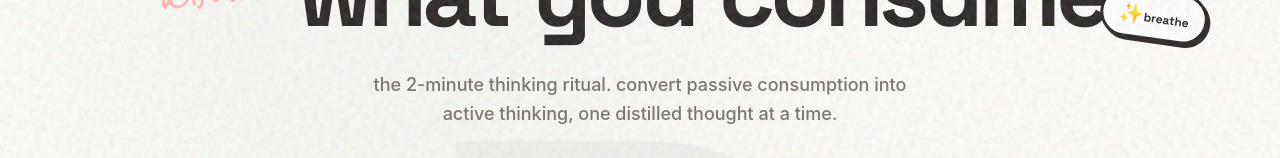
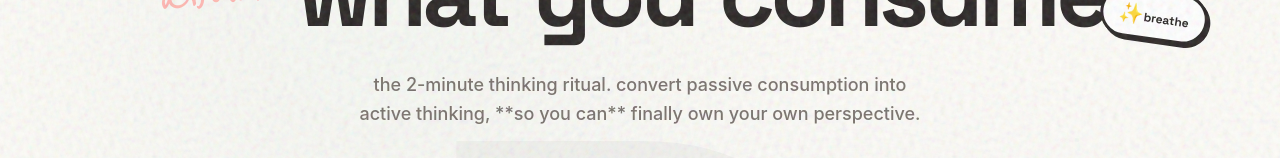
Before and after one commit to Tvshreyas/DISTILL, a Next.js app: page / in a window 1280 px wide. Shown: the part 267-425 px from the top of the page. Built offline with nearby package versions, Linux system fonts and the light colour scheme; no server answers.

Commit message:
style(marketing): implement 'So You Can' (Outcome-First) messaging in Hero and Strategy docs

```diff
--- a/components/LandingPage.tsx
+++ b/components/LandingPage.tsx
@@ -108,7 +108,7 @@ function Hero() {
             transition={{ duration: 0.8 }}
             className="max-w-xl mx-auto text-base md:text-lg text-muted-text font-medium leading-relaxed opacity-80"
           >
-            the 2-minute thinking ritual. convert passive consumption into active thinking, one distilled thought at a time.
+            the 2-minute thinking ritual. convert passive consumption into active thinking, **so you can** finally own your own perspective.
           </motion.p>
 
           <motion.div
```
